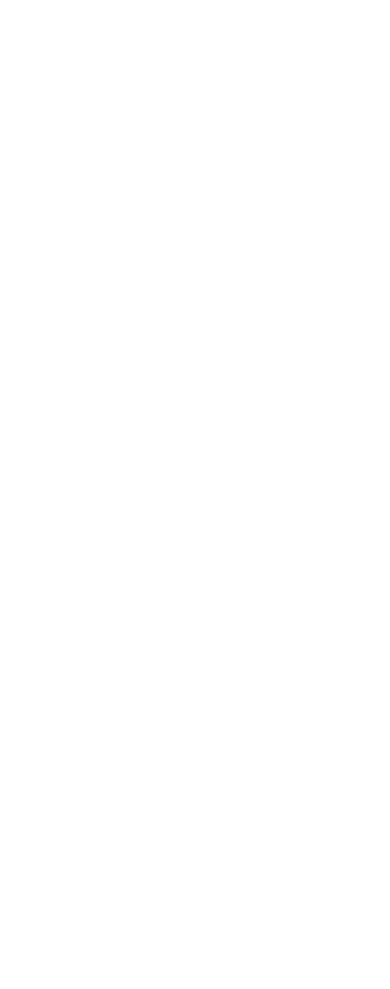
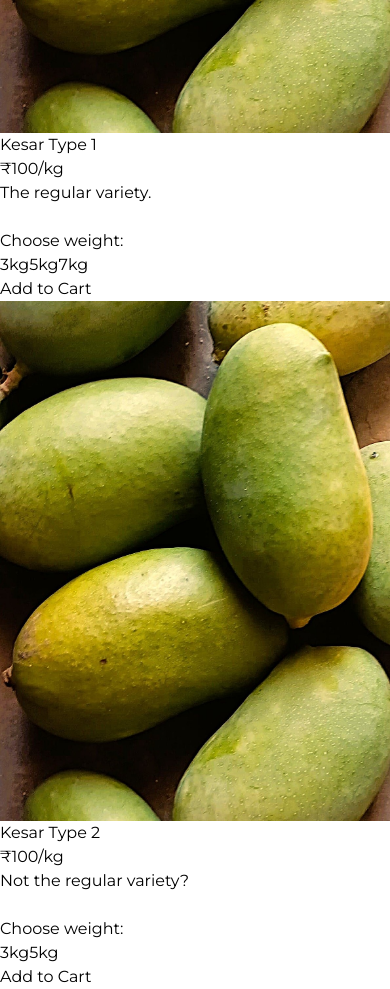
Before and after one commit to shreyaanbu/Vraj_Farm, a React (Vite) app in the folder frontend/: page /collection in a window 390 px wide. Shown: the part 2360-3349 px from the top of the page. Before the commit the page ends 1949 px from the top, so only its background shows below. Built offline with nearby package versions, Linux system fonts and the light colour scheme.

Commit message:
added static products page

```diff
--- a/frontend/src/assets/assets.js
+++ b/frontend/src/assets/assets.js
@@ -28,11 +28,21 @@ export const assets = {
 
 export const products = [
     {
-        _id: 1,
-        name: "Kesar",
+        _id: "aaaaa",
+        name: "Kesar Type 1",
         description: "The regular variety.",
         price: 100,
-        image: [],
-        date: 1111111
+        image: [mango4_cropped],
+        sizes: [3, 5, 7],
+        date: 1716634345448
+    },
+    {
+        _id: "aaaab",
+        name: "Kesar Type 2",
+        description: "Not the regular variety?",
+        price: 100,
+        image: [mango4_cropped],
+        sizes: [3, 5],
+        date: 1716634345448
     }
 ]
--- a/frontend/src/assets/components/Hero.jsx
+++ b/frontend/src/assets/components/Hero.jsx
@@ -10,8 +10,7 @@ const Hero = () => {
         <p className = 'text-white p-10 pb-20 sm:text-[1rem] md:text-[1.5rem]'>
           Naturally sweet, and bursting with flavor—our organic Kesar mangoes are a golden delight in bite! 🥭✨
         </p>
-        <Link to='./collection'>
-          <a className = 'p-4 text-[1.5rem] bg-[var(--black)] text-white rounded-md font-bold hover:bg-[var(--yellow)] hover:text-[var(--brown)] transition-[var(--transition)]'>Order Now</a>
+        <Link to='./collection' className = 'p-4 text-[1.5rem] bg-[var(--black)] text-white rounded-md font-bold hover:bg-[var(--yellow)] hover:text-[var(--brown)] transition-[var(--transition)]'>Order Now
         </Link>
       </div>
 
--- /dev/null
+++ b/frontend/src/assets/components/ProductItem.jsx
@@ -0,0 +1,36 @@
+import React, { useContext, useState } from 'react'
+import { ShopContext } from '../../context/ShopContext'
+
+const ProductItem = ({id, image, name, price, description, sizes}) => {
+    const {currency} = useContext(ShopContext);
+    const [size, setSize] = useState('');
+  return (
+    <div>
+      <div className = 'overflow-hidden max-w-[20vw]'>
+        <img className = 'hover:scale-110 transition ease-in-out'src = {image[0]} alt = "product_image" />
+      </div>
+      <div className='px-5 py-2'>
+        <p className='text-lg font-bold'>{name}</p>
+        <p className='text-md font-bold text-[var(--green)]'>{currency}{price}/kg</p>
+        <p>{description}</p>
+        <br/>
+        <p className='text-xs'>Choose weight:</p>
+        <div className='flex gap-2 flex-wrap py-2'>
+            {
+                sizes.map((item, index) => (
+              <button onClick = {()=>setSize(item)}
+                key={index}
+                className={`border border-[var(--green)] text-sm rounded-sm px-2 py-2 cursor-pointer hover:bg-[var(--green)] hover:text-white transition ${item === size ? 'border-[4px]' : ''}`}
+              >
+                {item}kg
+              </button>
+            ))
+            }
+        </div>
+        <button className = 'bg-[var(--green)] text-white text-md px-4 py-2 mt-4 active:bg-[var(--yellow)] active:text-[var(--brown)]'>Add to Cart</button>
+      </div>
+    </div>
+  )
+}
+
+export default ProductItem
--- /dev/null
+++ b/frontend/src/context/ShopContext.jsx
@@ -0,0 +1,20 @@
+import { createContext } from 'react';
+import { products } from '@/assets/assets';
+
+export const ShopContext = createContext();
+
+const ShopContextProvider = (props) => {
+  const value = {
+    products,
+    currency: '₹',
+    delivery_fee: 100
+  };
+
+  return (
+    <ShopContext.Provider value={value}>
+      {props.children}
+    </ShopContext.Provider>
+  );
+};
+
+export default ShopContextProvider;
--- a/frontend/src/main.jsx
+++ b/frontend/src/main.jsx
@@ -3,9 +3,13 @@ import { createRoot } from 'react-dom/client'
 import './index.css'
 import App from './App.jsx'
 import {BrowserRouter} from 'react-router-dom'
+import ShopContextProvider from './context/ShopContext.jsx'
 
 createRoot(document.getElementById('root')).render(
   <BrowserRouter>
-    <App />
+    <ShopContextProvider>
+      <App />
+    </ShopContextProvider>
+
   </BrowserRouter>,
 )
--- a/frontend/src/pages/Collection.jsx
+++ b/frontend/src/pages/Collection.jsx
@@ -1,8 +1,27 @@
-import React from 'react'
+import React, { useContext, useEffect, useState } from 'react'
+import { products } from '@/assets/assets'
+import { ShopContext } from '@/context/ShopContext'
+import ProductItem from '@/assets/components/ProductItem';
+
 
 const Collection = () => {
+  const { products } = useContext(ShopContext);
+
   return (
     <div>
+      <div className="items-center px-20 pb-20 pt-5">
+        <h1 className="text-center text-[2rem] sm:text-[3rem] md:text-[4rem] font-bold bg-gradient-to-b from-[var(--green)] to-[var(--brown)] bg-clip-text text-transparent px-5 pb-20">
+          Our Products
+        </h1>
+        <div className = 'flex flex-row flex-wrap justify-center gap-8'>
+        {
+          products.map((item,index)=>(
+            <ProductItem key={index} id={item._id} image={item.image} name={item.name} price={item.price} description={item.description} sizes={item.sizes} />
+          ))
+        }
+      </div>
+      </div>
+
 
     </div>
   )
--- a/frontend/src/pages/Contact.jsx
+++ b/frontend/src/pages/Contact.jsx
@@ -4,7 +4,7 @@ import ContactFooter from '../assets/components/ContactFooter'
 const Contact = () => {
   return (
     <div>
-      <div className="items-center sm:px-20 pt-20 pb-10 border-b border-gray-300">
+      <div className="items-center sm:px-20 pt-5 pb-10 border-b border-gray-300">
         <h1 className="text-center text-[2rem] sm:text-[3rem] md:text-[4rem] font-bold bg-gradient-to-b from-[var(--green)] to-[var(--brown)] bg-clip-text text-transparent px-5">
           FAQs
         </h1>
```
